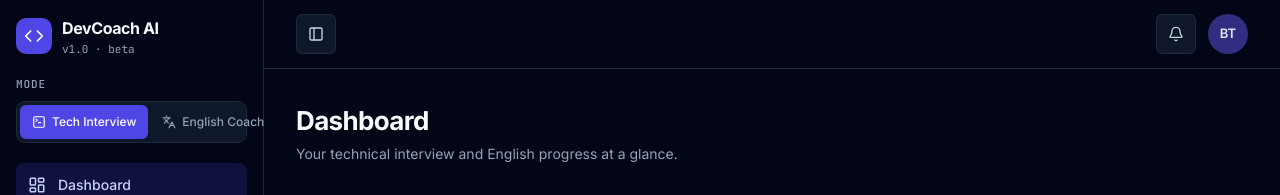
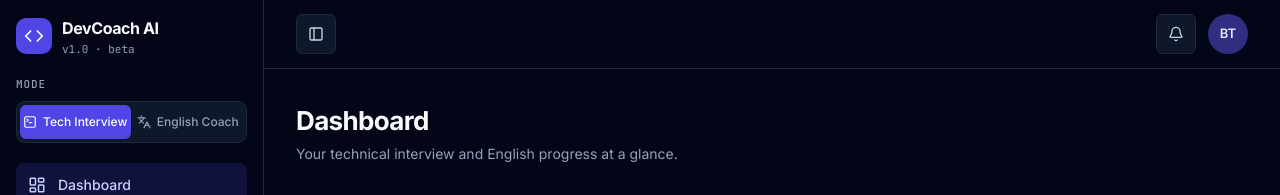
Before and after one commit to BoyTay/AI-Mock-Interview-Language-Coach, a React (Vite) app in the folder frontend/: page / in a window 1280 px wide. Shown: the top 195 px of the page. Built offline with nearby package versions, Linux system fonts and the light colour scheme.

Commit message:
Fix mode switch overflow and document run commands
Co-Authored-By: Claude Sonnet 5.5 <noreply@anthropic.com>

```diff
--- a/frontend/src/components/layout/ModeSwitch.jsx
+++ b/frontend/src/components/layout/ModeSwitch.jsx
@@ -23,11 +23,11 @@ export default function ModeSwitch() {
             aria-pressed={current === id}
             onClick={() => navigate(to)}
             className={cn(
-              'flex h-[34px] flex-1 items-center justify-center gap-1.5 whitespace-nowrap rounded-md px-3 text-xs font-medium',
+              'flex h-[34px] min-w-0 flex-1 items-center justify-center gap-1.5 whitespace-nowrap rounded-md px-2 text-xs font-medium',
               current === id ? 'bg-indigo-600 text-white' : 'text-slate-400 hover:text-slate-200',
             )}
           >
-            <Icon className="size-3.5" aria-hidden="true" />
+            <Icon className="size-3.5 shrink-0" aria-hidden="true" />
             {label}
           </button>
         ))}
```
Also changed, not shown: 1 other file (tests, documents, lock files or other folders).
